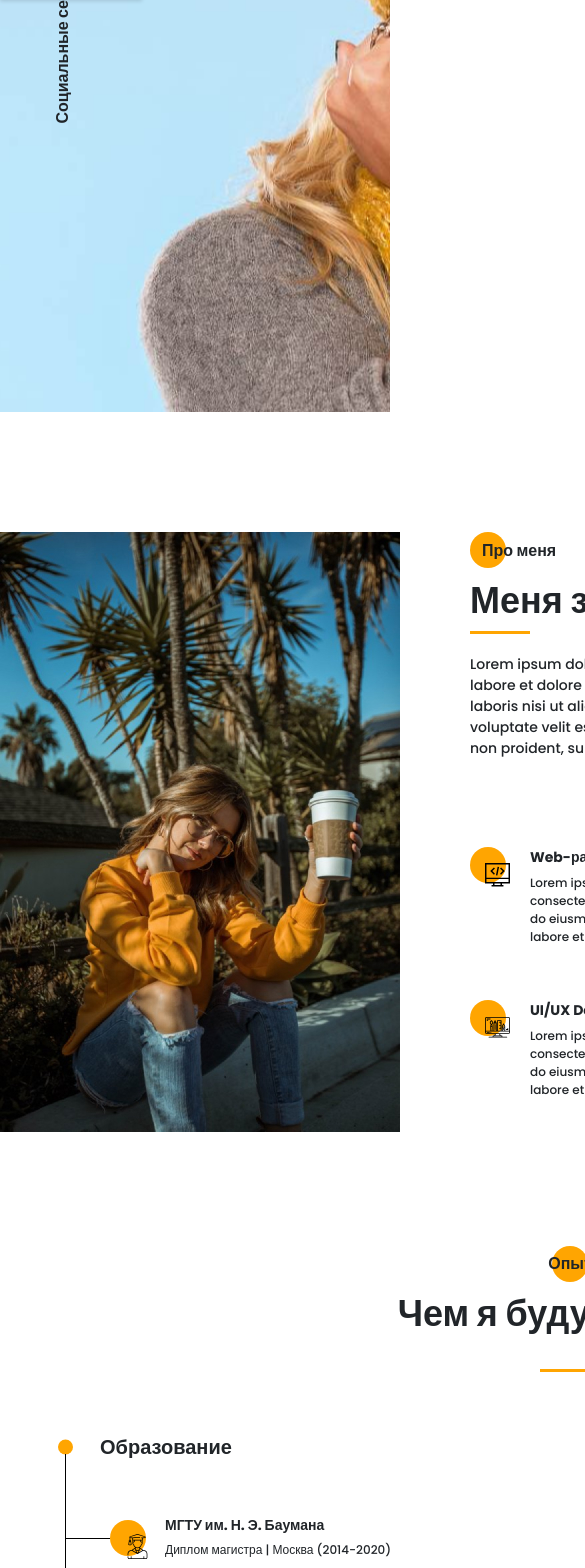
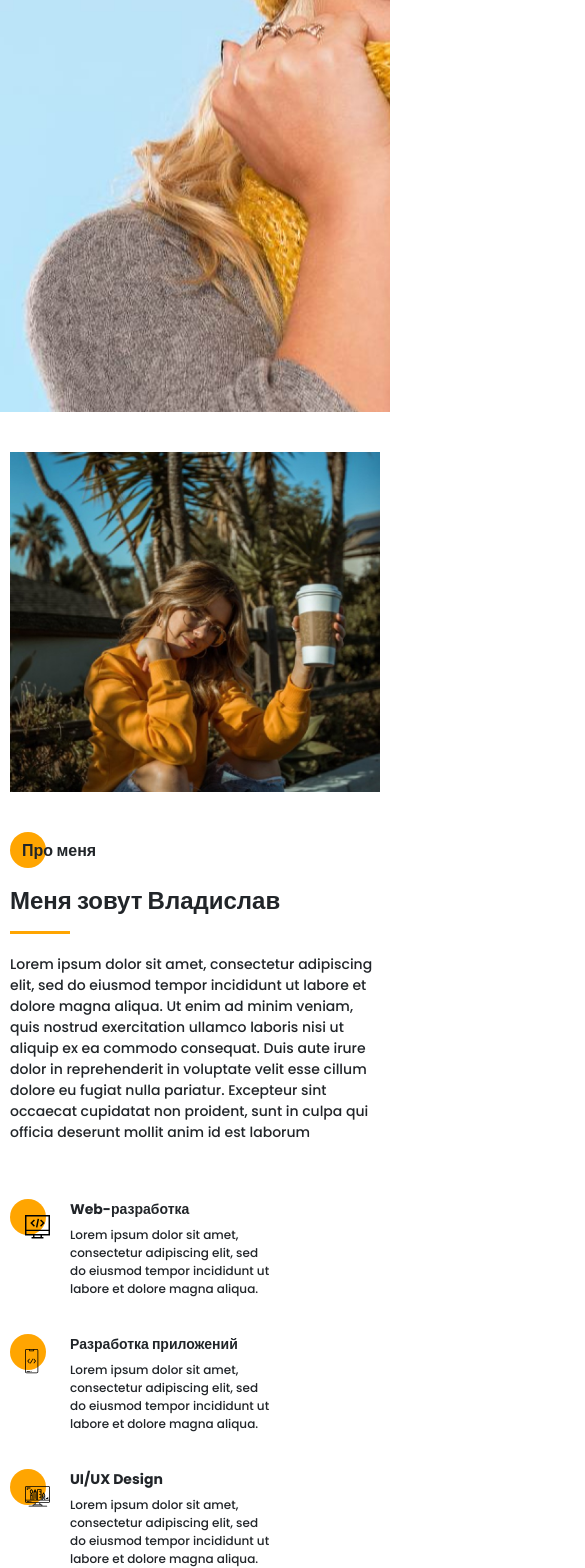
Before and after one commit to Vladeek/portfolio_layout, a website: page src/index.html in a window 390 px wide. Shown: the part 432-2000 px from the top of the page, 585 px wide, since content can reach past the window. Drawn offline with nearby package versions, Linux system fonts and the light colour scheme; files that its build step writes are made by us from their sources; files whose address does not match are found by name.

Commit message:
add adaptive to about and promo blocks

```diff
--- a/src/index.html
+++ b/src/index.html
@@ -202,7 +202,7 @@
          </div>
       </div>
    </section>
-   <section class="resume">
+   <!--<section class="resume">
       <div class="container">
          <h2 class="title title__fz16 resume__title">Опыт</h2>
          <div class="title title__fz36 resume__subtitle">Чем я буду полезна</div>
@@ -284,8 +284,8 @@
             </div>
          </div>
       </div>
-   </section>
-   <section class="skills">
+   </section>-->
+   <!--<section class="skills">
       <h2 class="title title__fz16 skills__title">Навыки</h2>
       <div class="title title__fz36 skills__subtitle">Что я использую в работе</div>
       <div class="divider"></div>
@@ -377,8 +377,8 @@
             </div>
          </div>
       </div>
-   </section>
-   <section class="portfolio">
+   </section>-->
+   <!--<section class="portfolio">
       <div class="container">
          <h2 class="title title__fz16 skills__title">Портфолио</h2>
          <div class="title title__fz36 skills__subtitle">Мои работы</div>
@@ -405,8 +405,8 @@
             </a>
          </div>
       </div>
-   </section>
-   <section class="price">
+   </section>-->
+   <!--<section class="price">
       <div class="container">
          <h2 class="title title__fz16 skills__title">Прайс-лист</h2>
          <div class="divider"></div>
@@ -456,8 +456,8 @@
             </div>
          </div>
       </div>
-   </section>
-   <section class="contacts">
+   </section>-->
+   <!--<section class="contacts">
       <div class="container">
          <div class="contacts__wrapper">
             <div class="contacts__photo">
@@ -523,7 +523,7 @@
             </div>
          </div>
       </div>
-   </section>
+   </section>-->
    <script src="js/script.js"></script>
 </body>
 
--- a/src/sass/blocks/_about.sass
+++ b/src/sass/blocks/_about.sass
@@ -14,6 +14,8 @@
       grid-row: 1/3
       img
          width: 100%
+         height: 100%
+         object-fit: cover
 
    &__descr
       padding-top: 6px
--- a/src/sass/blocks/_contacts.sass
+++ b/src/sass/blocks/_contacts.sass
@@ -8,7 +8,9 @@
 
    &__photo
       img
+         height: 100%
          width: 100%
+         object-fit: cover
 
    &__descr
       padding-top: 6px
--- /dev/null
+++ b/src/sass/blocks/_media.sass
@@ -0,0 +1,97 @@
+@media (max-width: 1439px)
+   .sidepanel
+      display: none
+
+@media (max-width: 1200px)
+   .container
+      max-width: 960px
+
+   .about
+      &__wrapper
+         grid-template-columns: 400px 520px
+         column-gap: 40px
+
+      &__skills
+         column-gap: 20px
+         grid-template: repeat(2,minmax(115px,auto))/repeat(2,250px)
+         &-item
+            grid-template-columns: 40px 195px
+            column-gap: 15px
+
+@media (max-width: 992px)
+   .container
+      max-width: 720px
+
+   .title
+      &__fz36
+         font-size: 30px
+
+   .about
+      &__wrapper
+         grid-template-columns: 300px 380px
+
+      &__skills
+         grid-template-columns: 380px
+         grid-auto-rows: minmax(115px,auto)
+         &-item
+            grid-template-columns: 40px 320px
+            column-gap: 20px
+
+@media (max-width: 768px)
+   .container
+      max-width: 540px
+
+   .title
+      &__fz48
+         font-size: 28px
+
+   .promo
+      &__title
+         line-height: 39px
+         width: 300px
+
+   .about
+      padding-top: 40px
+      &__wrapper
+         grid-template: 400px auto auto / 1fr
+
+      &__photo
+         grid-row: unset
+
+      &__skills
+         grid-template-columns: repeat(2, 260px)
+         &-item
+            grid-template-columns: 40px 200px
+            column-gap: 20px
+
+@media (max-width: 576px)
+   .container
+      width: 100%
+      padding: 0 10px
+
+   .title
+      &__fz48
+         font-size: 26px
+
+      &__fz36
+         font-size: 24px
+
+   .hamburger
+      right: 20px
+
+   .menu
+      &__block
+         width: 250px
+         padding-left: 20px
+
+   .promo
+      background: url('../img/main_bg.jpg') no-repeat 57%/cover
+      &__btns
+         margin-top: 30px
+
+   .about
+      &__wrapper
+         grid-template: 340px auto auto / 1fr
+
+      &__skills
+         grid-template-columns: 1fr
--- a/src/sass/blocks/_portfolio.sass
+++ b/src/sass/blocks/_portfolio.sass
@@ -12,10 +12,10 @@
       .horizonal
          grid-row: 2 / 3
          grid-column: 2 / 4
-         img
-            max-height: 280px
 
    &__item
       transition: all 0.6s
       img
          width: 100%
+         height: 100%
+         object-fit: cover
--- a/src/sass/style.sass
+++ b/src/sass/style.sass
@@ -33,3 +33,4 @@
 @import 'blocks/price'
 @import 'blocks/contacts'
 @import 'blocks/button'
+@import 'blocks/media'
```
Also changed, not shown: dist/css/style.min.css, dist/index.html.
